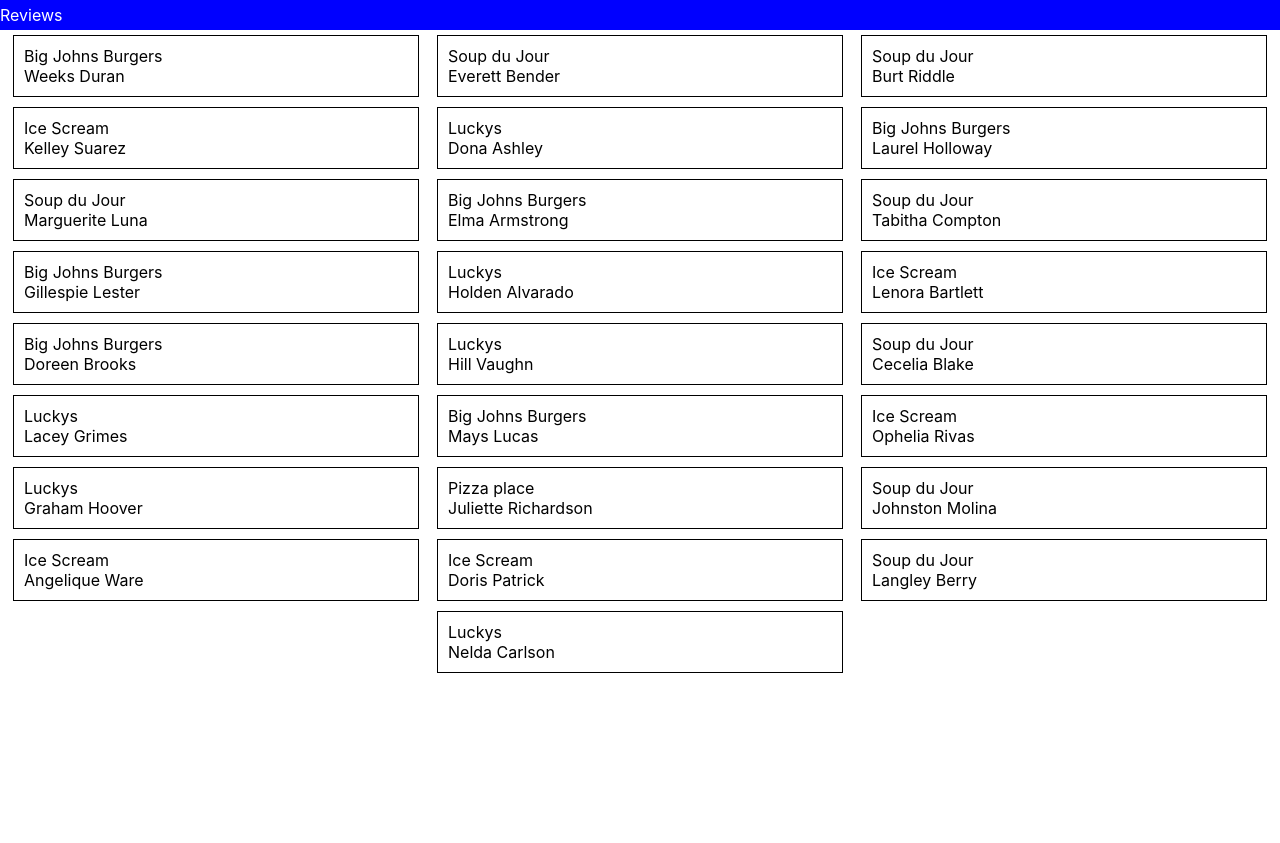
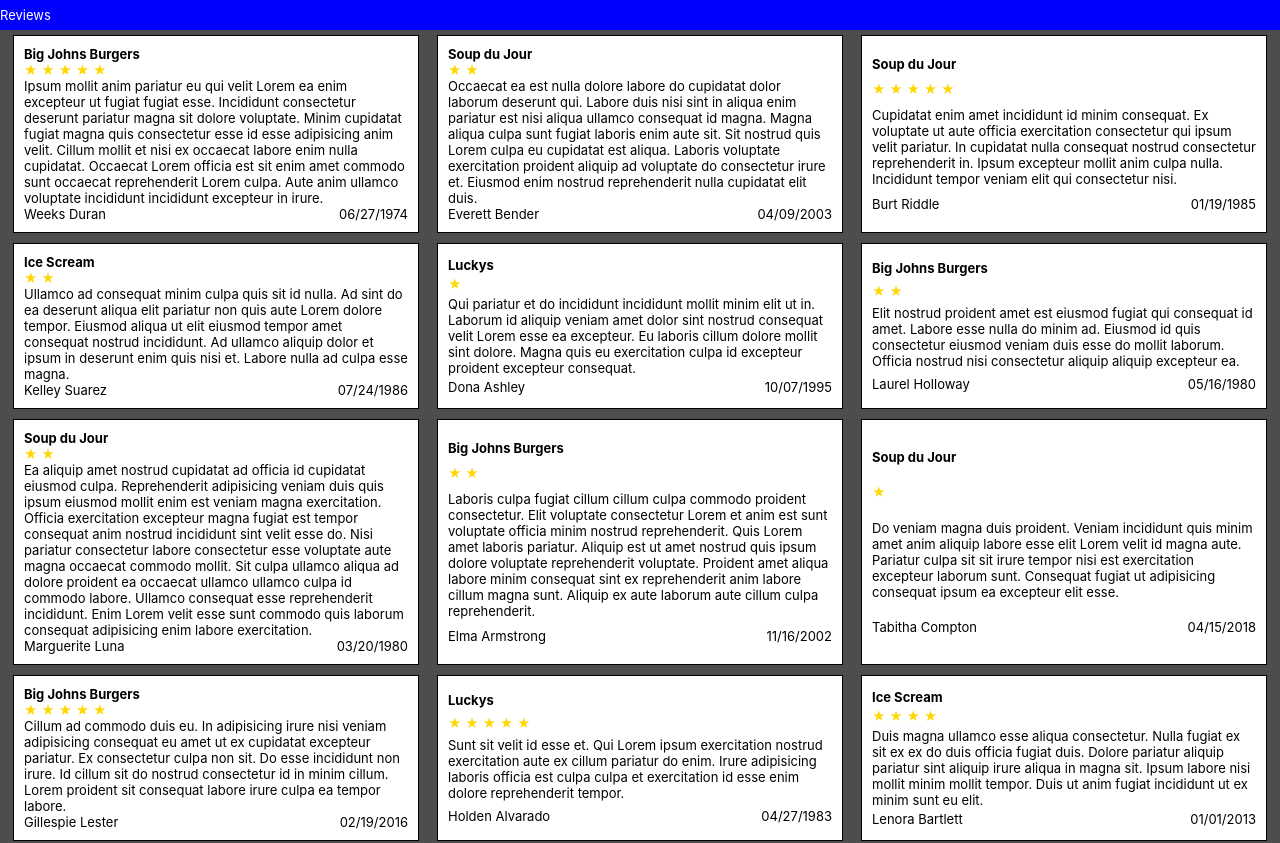
Before and after one commit to ggabrakadabra/review-details-page, a React (Create React App) app: page / in a window 1280 px wide. Shown: the top 843 px of the page. Before the commit the page ends 800 px from the top, so only its background shows below. Built offline with nearby package versions, Linux system fonts and the light colour scheme; data requests are answered from the project's data file.

Commit message:
add reusable comment form component

```diff
--- a/db.json
+++ b/db.json
@@ -7,10 +7,11 @@
       "published_at": "Thu Jun 27 1974 11:46:39 GMT-0500 (Central Daylight Time)",
       "rating": 5,
       "content": "Ipsum mollit anim pariatur eu qui velit Lorem ea enim excepteur ut fugiat fugiat esse. Incididunt consectetur deserunt pariatur magna sit dolore voluptate. Minim cupidatat fugiat magna quis consectetur esse id esse adipisicing anim velit. Cillum mollit et nisi ex occaecat labore enim nulla cupidatat. Occaecat Lorem officia est sit enim amet commodo sunt occaecat reprehenderit Lorem culpa. Aute anim ullamco voluptate incididunt incididunt excepteur in irure.\r\n",
+      "publishedAt": "Thu Jun 27 1974 11:46:39 GMT-0500 (Central Daylight Time)",
       "comment": {
-        "username": "fooo",
-        "description": "fooo",
-        "date": "Wednesday, February 12, 5:09 pm "
+        "date": "Wednesday, February 12, 7:39 pm ",
+        "username": "fooo user",
+        "description": "blah blah"
       }
     },
     {
@@ -20,10 +21,11 @@
       "published_at": "Wed Apr 09 2003 01:15:36 GMT-0500 (Central Daylight Time)",
       "rating": 2,
       "content": "Occaecat ea est nulla dolore labore do cupidatat dolor laborum deserunt qui. Labore duis nisi sint in aliqua enim pariatur est nisi aliqua ullamco consequat id magna. Magna aliqua culpa sunt fugiat laboris enim aute sit. Sit nostrud quis Lorem culpa eu cupidatat est aliqua. Laboris voluptate exercitation proident aliquip ad voluptate do consectetur irure et. Eiusmod enim nostrud reprehenderit nulla cupidatat elit duis.\r\n",
+      "publishedAt": "Wed Apr 09 2003 01:15:36 GMT-0500 (Central Daylight Time)",
       "comment": {
-        "username": "fooo",
-        "comment": "foooo",
-        "date": "Wednesday, February 12, 5:04 pm "
+        "date": "Wednesday, February 12, 7:47 pm ",
+        "username": "merp",
+        "description": "blah"
       }
     },
     {
@@ -72,12 +74,7 @@
       "place": "Big Johns Burgers",
       "published_at": "Fri Nov 15 2002 22:44:01 GMT-0600 (Central Standard Time)",
       "rating": 2,
-      "content": "Laboris culpa fugiat cillum cillum culpa commodo proident consectetur. Elit voluptate consectetur Lorem et anim est sunt voluptate officia minim nostrud reprehenderit. Quis Lorem amet laboris pariatur. Aliquip est ut amet nostrud quis ipsum dolore voluptate reprehenderit voluptate. Proident amet aliqua labore minim consequat sint ex reprehenderit anim labore cillum magna sunt. Aliquip ex aute laborum aute cillum culpa reprehenderit.\r\n",
-      "comment": {
-        "username": "fooo",
-        "comment": "foooo",
-        "date": "Wednesday, February 12, 4:53 pm "
-      }
+      "content": "Laboris culpa fugiat cillum cillum culpa commodo proident consectetur. Elit voluptate consectetur Lorem et anim est sunt voluptate officia minim nostrud reprehenderit. Quis Lorem amet laboris pariatur. Aliquip est ut amet nostrud quis ipsum dolore voluptate reprehenderit voluptate. Proident amet aliqua labore minim consequat sint ex reprehenderit anim labore cillum magna sunt. Aliquip ex aute laborum aute cillum culpa reprehenderit.\r\n"
     },
     {
       "id": "5d7072030bef7a653b0b80a4",
@@ -85,12 +82,7 @@
       "place": "Soup du Jour",
       "published_at": "Sun Apr 15 2018 05:47:56 GMT-0500 (Central Daylight Time)",
       "rating": 1,
-      "content": "Do veniam magna duis proident. Veniam incididunt quis minim amet anim aliquip labore esse elit Lorem velit id magna aute. Pariatur culpa sit sit irure tempor nisi est exercitation excepteur laborum sunt. Consequat fugiat ut adipisicing consequat ipsum ea excepteur elit esse.\r\n",
-      "comment": {
-        "username": "hkewrw",
-        "comment": "dsffds",
-        "date": "Wednesday, February 12, 4:55 pm "
-      }
+      "content": "Do veniam magna duis proident. Veniam incididunt quis minim amet anim aliquip labore esse elit Lorem velit id magna aute. Pariatur culpa sit sit irure tempor nisi est exercitation excepteur laborum sunt. Consequat fugiat ut adipisicing consequat ipsum ea excepteur elit esse.\r\n"
     },
     {
       "id": "5d707203015653f16822ac2f",
@@ -98,12 +90,7 @@
       "place": "Big Johns Burgers",
       "published_at": "Thu Feb 18 2016 23:37:41 GMT-0600 (Central Standard Time)",
       "rating": 5,
-      "content": "Cillum ad commodo duis eu. In adipisicing irure nisi veniam adipisicing consequat eu amet ut ex cupidatat excepteur pariatur. Ex consectetur culpa non sit. Do esse incididunt non irure. Id cillum sit do nostrud consectetur id in minim cillum. Lorem proident sit consequat labore irure culpa ea tempor labore.\r\n",
-      "comment": {
-        "username": "dasdasda",
-        "comment": "dasda",
-        "date": "Wednesday, February 12, 4:56 pm "
-      }
+      "content": "Cillum ad commodo duis eu. In adipisicing irure nisi veniam adipisicing consequat eu amet ut ex cupidatat excepteur pariatur. Ex consectetur culpa non sit. Do esse incididunt non irure. Id cillum sit do nostrud consectetur id in minim cillum. Lorem proident sit consequat labore irure culpa ea tempor labore.\r\n"
     },
     {
       "id": "5d707203c1f674a904780352",
--- a/src/App.scss
+++ b/src/App.scss
@@ -1,7 +1,7 @@
 .app-container {
   display: flex;
   flex-direction: column;
-
+  font-size: small;
 
   .app-header {
     height: 30px;
@@ -16,5 +16,6 @@
     display: flex;
     flex-wrap: wrap;
     justify-content: space-evenly;
+    background-color: lighten(black, 30);
   }
 }
--- a/src/App.tsx
+++ b/src/App.tsx
@@ -1,7 +1,6 @@
 import React from 'react';
 import './App.scss';
 import ReviewCard, { ReviewCardProps } from './components/ReviewCard/ReviewCard';
-import { isNil } from 'lodash';
 
 function App() {
   const [data, setData] = React.useState([]);
@@ -24,9 +23,28 @@ function App() {
     <div className='app-container'>
       <div className='app-header'>Reviews</div>
       <div className='review-list'>
-        {data.map((review: ReviewCardProps) => {
+        {data.map(review => {
+          const {
+            id,
+            author,
+            place,
+            rating,
+            content,
+            comment,
+            published_at
+          } = review;
+
+          const reviewProps: ReviewCardProps = {
+            id,
+            author,
+            place,
+            rating,
+            content,
+            comment,
+            publishedAt: published_at
+          }
           return (
-            <ReviewCard key={review.id} {...review} />
+            <ReviewCard key={id} {...reviewProps} />
           )
         })}
       </div>
--- /dev/null
+++ b/src/components/CommentForm/CommentForm.tsx
@@ -0,0 +1,67 @@
+import * as React from 'react';
+
+export interface CommentFormProps {
+  onChange: (username: string, description: string, showCommentForm: boolean) => void;
+  buttonDisabled: boolean;
+  buttonText: string;
+  username?: string;
+  description?: string;
+}
+
+export default function CommentForm(props: CommentFormProps) {
+  const {
+    onChange,
+    username,
+    description,
+    buttonText,
+  } = props;
+
+  const [isEditing, setIsEditing] = React.useState(false);
+  const [comment, setComment] = React.useState({
+    commentUsername: '',
+    commentDescription:''
+  })
+  const {
+    commentUsername,
+    commentDescription
+  } = comment;
+
+  const form = () => {
+    return (
+      <>
+        <input
+          placeholder='username'
+          onChange={(event: React.ChangeEvent<HTMLInputElement>) =>  {
+            setComment({...comment, commentUsername: event.target.value})
+          }}
+          defaultValue={username || ''}
+        >
+        </input>
+        <input
+          placeholder='description'
+          onChange={(event: React.ChangeEvent<HTMLInputElement>) =>  {
+            setComment({...comment, commentDescription: event.target.value})
+          }}
+          defaultValue={description || ''}
+        >
+        </input>
+      </>
+    )
+  }
+
+  return (
+    <div>
+      {form()}
+      <button
+        className='submit-comment-button'
+        onClick={() => {
+          console.log('in onclick for submit form')
+          onChange(commentUsername, commentDescription, isEditing);
+          setIsEditing(!isEditing);
+        }}
+      >
+        {buttonText}
+      </button>
+    </div>
+  )
+}
--- a/src/components/ReviewCard/ReviewCard.scss
+++ b/src/components/ReviewCard/ReviewCard.scss
@@ -1,9 +1,24 @@
 .review-card-container {
   border: 1px solid black;
   padding: 10px;
-  // min-height: 25px;
-  // min-width: 25px;
   margin: 5px;
   flex-basis: 30%;
   justify-content: space-evenly;
+  background-color: white;
+  display: flex;
+  flex-direction: column;
+  // width:
+
+.review-card-footer {
+  display: flex;
+  justify-content: space-between;
 }
+
+  .place {
+    font-weight: bold;
+  }
+
+  .rating {
+    color: gold;
+  }
+}
--- a/src/components/ReviewCard/ReviewCard.tsx
+++ b/src/components/ReviewCard/ReviewCard.tsx
@@ -2,6 +2,8 @@ import * as React from 'react';
 import './ReviewCard.scss';
 import ReviewCardModal, { ReviewCardModalProps } from '../ReviewCardModal/ReviewCardModal';
 import { CommentProps } from './ReviewDetailsCard/ReviewDetailsCard';
+import { range } from 'lodash';
+import moment from 'moment';
 
 export interface ReviewCardProps {
   id: string;
@@ -44,14 +46,22 @@ export default function ReviewCard(props: ReviewCardProps) {
       role='button'
       onClick={() => setShowDetailsView(!showDetailsView)}
     >
-      <div>
+      <div className='place'>
         {place}
       </div>
-      <div>
-        {publishedAt}
+      <div className='rating'>
+        {range(rating).map((rating) => <>	&#x2605;</>)}
       </div>
-      <div>
-        {author}
+      <div className='description'>
+        {content}
+      </div>
+      <div className='review-card-footer'>
+        <div className='author'>
+          {author}
+        </div>
+        <div className='date-published'>
+          {moment(publishedAt).format('MM/DD/YYYY')}
+        </div>
       </div>
     </div>
   )
--- a/src/components/ReviewCardModal/ReviewCardModal.tsx
+++ b/src/components/ReviewCardModal/ReviewCardModal.tsx
@@ -50,12 +50,6 @@ export default function ReviewCardModal(props: ReviewCardModalProps) {
   return (
     <ReactModal {...defaultReactModalProps} >
       <div className='modal-review-card-container'>
-        {/* <div
-          role='button'
-          onClick={() => onRequestClose(!showDetailsView)}
-        >
-          x
-        </div> */}
         <ReviewDetailsCard {...reviewDetailsProps} />
       </div>
     </ReactModal>
--- a/src/components/ReviewCommentCard/ReviewCommentCard.tsx
+++ b/src/components/ReviewCommentCard/ReviewCommentCard.tsx
@@ -1,16 +1,38 @@
 import * as React from 'react';
 import './ReviewCommentCard.scss';
 import { CommentProps } from '../ReviewCard/ReviewDetailsCard/ReviewDetailsCard';
+import CommentForm, { CommentFormProps } from '../CommentForm/CommentForm';
+import { isEmpty } from 'lodash';
 
-export default function ReviewCommentCard(props: CommentProps) {
+export interface ReviewCommentCardProps extends CommentProps {
+  editComment: (username: string, description: string, showCommentForm: boolean) => void;
+}
+
+export default function ReviewCommentCard(props: ReviewCommentCardProps) {
   const {
     username,
     description,
-    date
+    date,
+    editComment
   } = props;
+
+  const [isEditing, setIsEditing] = React.useState(false);
+  const foo = (username: string, description: string, showCommentForm: boolean) => {
+    setIsEditing(showCommentForm)
+    editComment(username, description, showCommentForm)
+  }
+  const commentFormProps: CommentFormProps = {
+    username,
+    description,
+    onChange: foo,
+    buttonDisabled: (isEmpty(username) || isEmpty(description)),
+    buttonText: 'edit',
+  }
 
   return (
     <div className='review-comment-card-container'>
+      {!isEditing ? (
+        <>
           <div>
             {username}
           </div>
@@ -20,6 +42,13 @@ export default function ReviewCommentCard(props: CommentProps) {
           <div>
             {date}
           </div>
+        </>
+      ) : <CommentForm {...commentFormProps} />}
+      {!isEditing ? (<button
+        onClick={() => editComment && setIsEditing(!isEditing)}
+      >
+        edit comment
+      </button>) : null}
     </div>
   )
 }
```
Also changed, not shown: src/components/ReviewCard/ReviewDetailsCard/ReviewDetailsCard.tsx (+14 -7 lines), 1 other file (tests, documents, lock files or other folders). Lines whose indentation alone changed are shown as unchanged.
